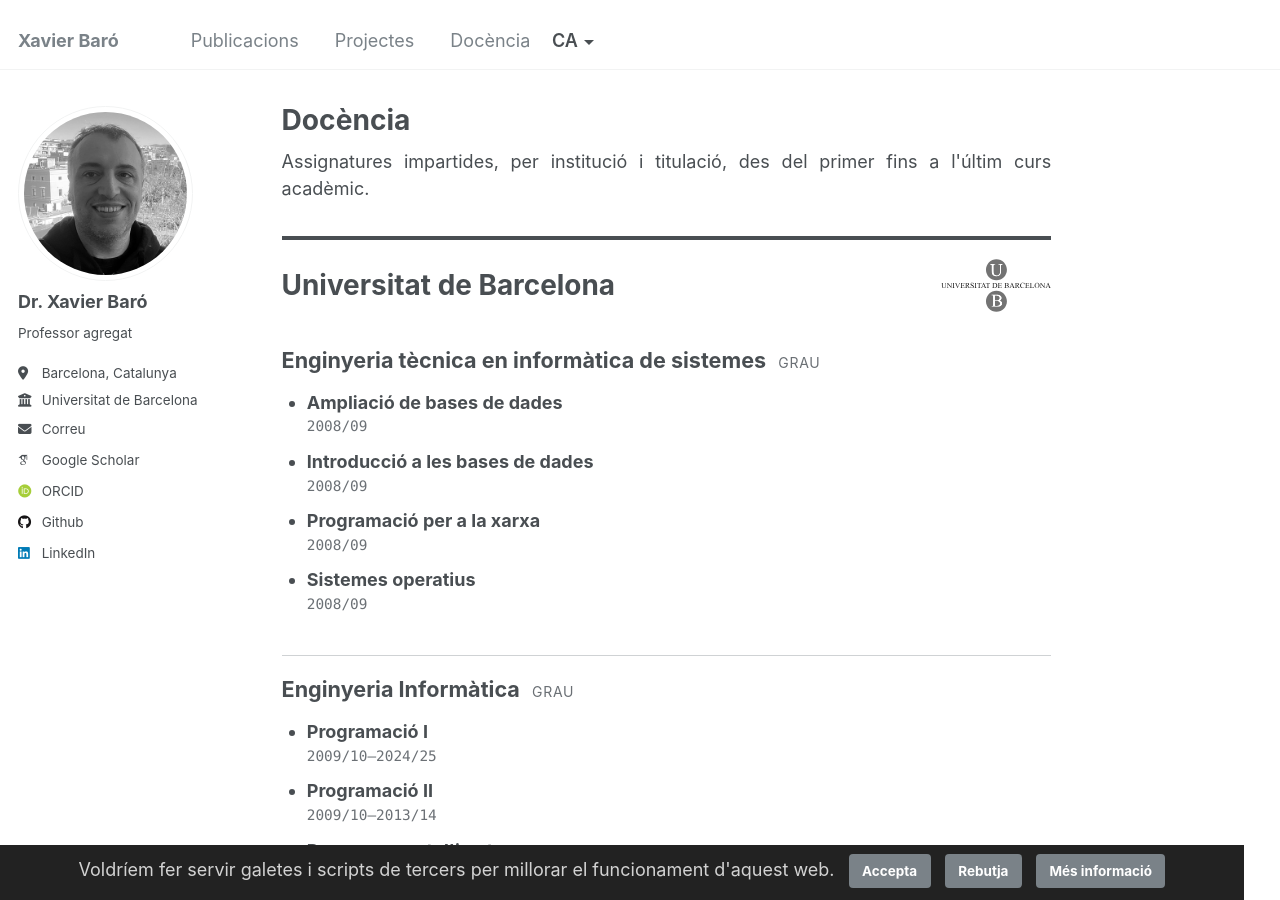
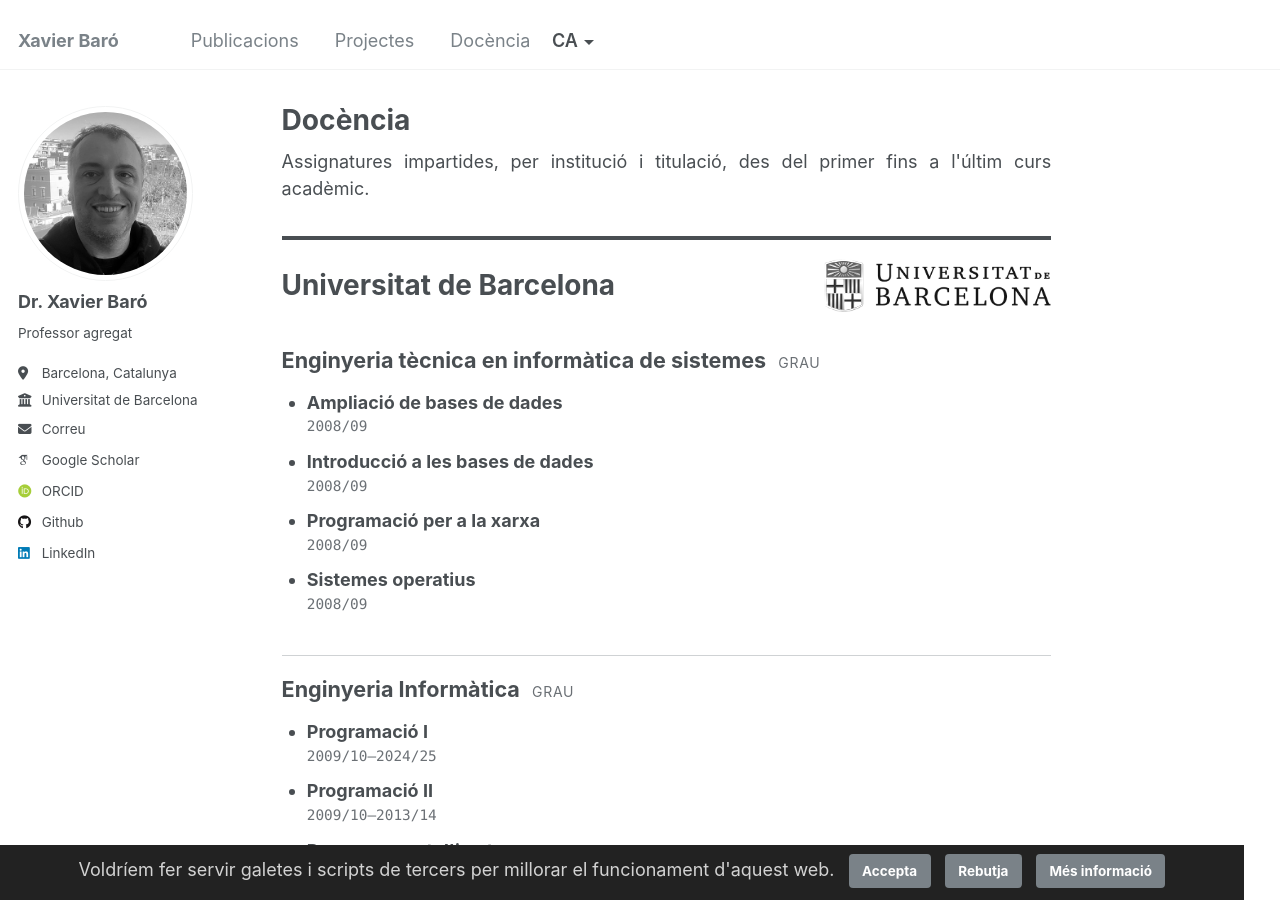
Before and after one commit to xbaro/xbaro.github.io, a Jekyll site: the page built from _pages/teaching.md, in a window 1280 px wide and 900 px high. Built offline with Jekyll 4.4.1, drawn with Linux system fonts in a browser that asks for light colours; some web fonts are replaced.

Commit message:
Teaching: use the current official UB logo (shield + wordmark) from ub.edu
Co-Authored-By: Claude Sonnet 5.5 <noreply@anthropic.com>

```diff
--- a/_data/teaching.json
+++ b/_data/teaching.json
@@ -1,7 +1,7 @@
 [
  {
   "institution": "Universitat de Barcelona",
-  "logo": "/images/logos/ub.svg",
+  "logo": "/images/logos/ub.png",
   "programmes": [
    {
     "name": {
```
Also changed, not shown: images/logos/ub.png (added), images/logos/ub.svg (deleted).
